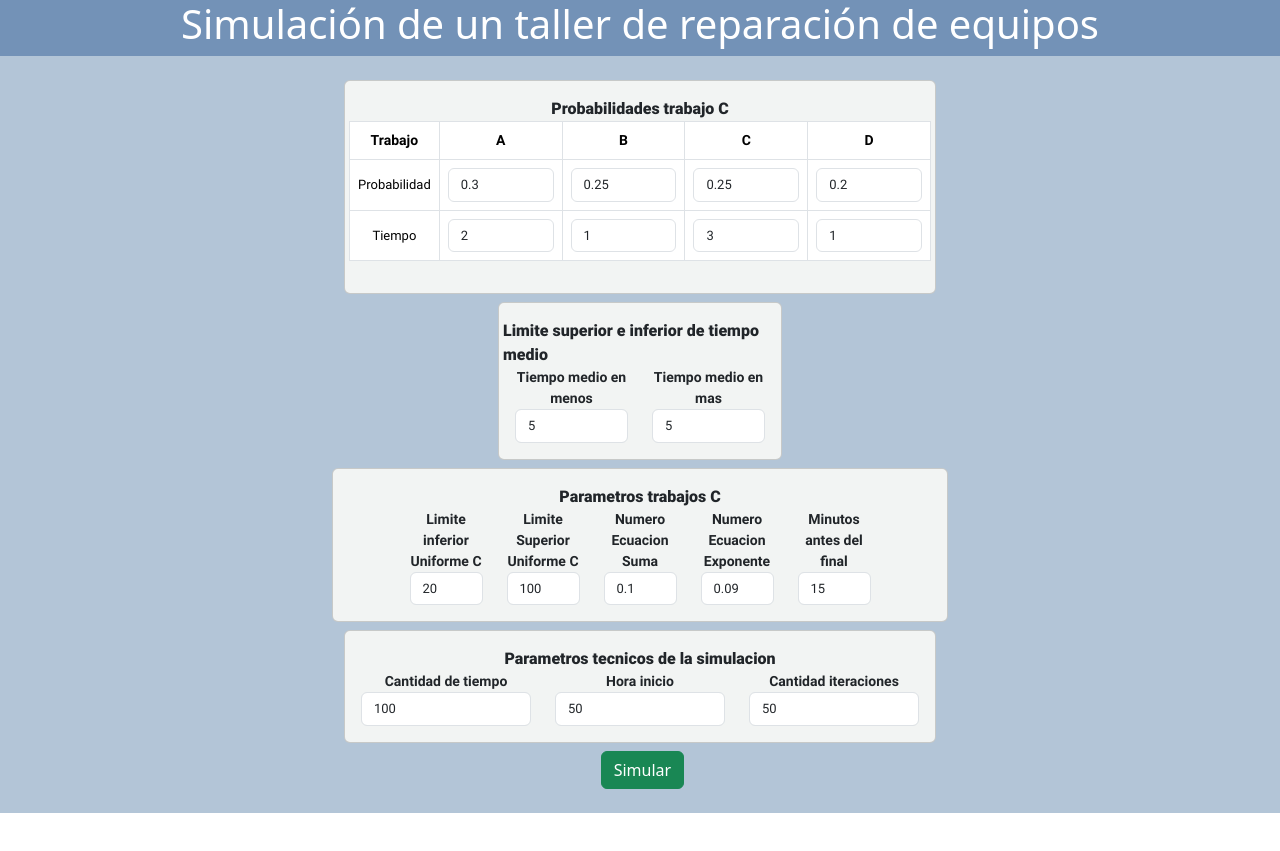
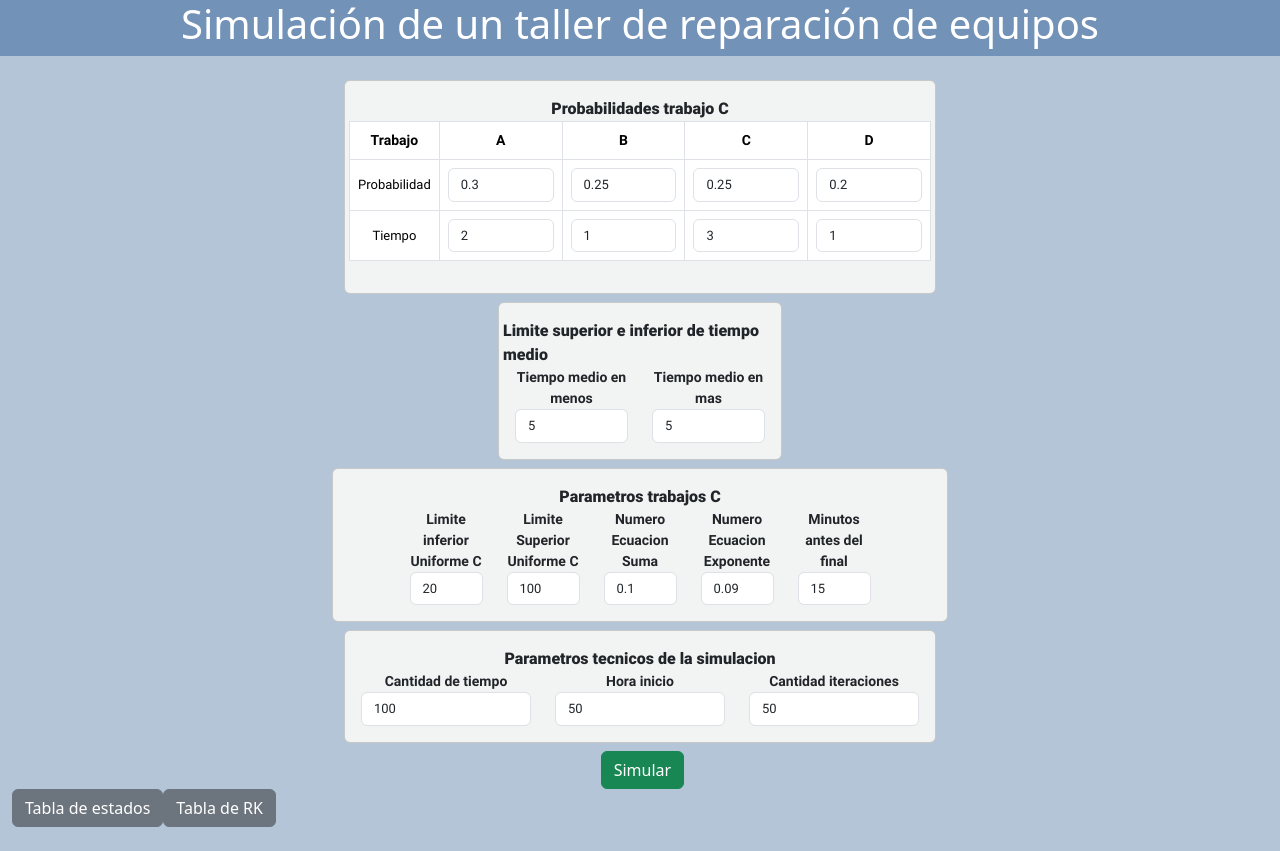
Before and after one commit to Juampi270302/simulacionTP4, a React (Vite) app in the folder frontTP4/: page / in a window 1280 px wide. Before the commit the page ends 813 px from the top, so only its background shows below. Built offline with nearby package versions, Linux system fonts and the light colour scheme.

Commit message:
Se copiaron tablaRK, botones y se modifico contexto para enviar parametros

```diff
--- a/frontTP4/src/App.jsx
+++ b/frontTP4/src/App.jsx
@@ -4,9 +4,11 @@ import TableStateVector from "./components/TableStateVector.jsx";
 import Header from "./components/Header.jsx";
 import SimulationParameters from "./components/SimulationParameters.jsx";
 import {useContext, useState} from "react";
+import RKTable from "./components/RKTable.jsx";
 
 function App() {
     const [calculosSimulacion, setcalculosSimulacion] = useState(null);
+    const [showStateTable, setShowStateTable] = useState(true);
     return (
         <ContextoSimulacionHandler>
             <div className="container-fluid body">
@@ -20,9 +22,19 @@ function App() {
                         <SimulationParameters setCalculosSimulacion={setcalculosSimulacion}></SimulationParameters>
                     </div>
                 </div>
-                <div className="row d-flex justify-content-center body mt-4">
-                    <div className="col-12 ">
-                        {calculosSimulacion && <TableStateVector calculosSimulacion={calculosSimulacion}></TableStateVector>}
+                <button onClick={() => setShowStateTable(true)} className="btn btn-secondary">
+                    Tabla de estados</button>
+                <button onClick={() => setShowStateTable(false)} className="btn btn-secondary">
+                    Tabla de RK</button>
+
+                <div className={`row d-flex justify-content-center body mt-4 ${showStateTable ? '' : 'd-none'}`}>
+                    <div className="col-12">
+                        {calculosSimulacion && <TableStateVector calculosSimulacion={calculosSimulacion}/>}
+                    </div>
+                </div>
+                <div className={`row d-flex justify-content-center body mt-4 ${showStateTable ? 'd-none' : ''}`}>
+                    <div className="col-12">
+                        {calculosSimulacion && <RKTable calculosSimulacion={calculosSimulacion}/>}
                     </div>
                 </div>
             </div>
--- a/frontTP4/src/components/RKTable.jsx
+++ b/frontTP4/src/components/RKTable.jsx
@@ -1,7 +1,11 @@
 import React, { useState } from 'react'
 
 const RKTable = ({ calculosSimulacion }) => {
+
     const equipos = calculosSimulacion.datosEquiposRK
+    const nSuma = calculosSimulacion.nsuma
+    const nExpo = calculosSimulacion.nexpo
+
 
     const [equipoSeleccionado, setEquipoSeleccionado] = useState(equipos[0]);
 
@@ -16,13 +20,13 @@ const RKTable = ({ calculosSimulacion }) => {
 
         while (C <= equipoSeleccionado.valorC) {
 
-            const k1 = h * (0.1 + Math.pow(e, 0.09 * C));
+            const k1 = h * (nSuma + Math.pow(e, nExpo * C));
             const auxk1 = C + k1 / 2
-            const k2 = h * (0.1 + Math.pow(e, 0.09 * auxk1));
+            const k2 = h * (nSuma + Math.pow(e, nExpo * auxk1));
             const auxk2 = C + k2 / 2
-            const k3 = h * (0.1 + Math.pow(e, 0.09 * auxk2));
+            const k3 = h * (nSuma + Math.pow(e, nExpo * auxk2));
             const auxk3 = C + k3
-            const k4 = h * (0.1 + Math.pow(e, 0.09 * auxk3));
+            const k4 = h * (nSuma + Math.pow(e, nExpo * auxk3));
             const Cn = C + (k1 + 2 * k2 + 2 * k3 + k4) / 6;
 
             rows.push({ t, C, k1, auxk1, k2, auxk2, k3, auxk3, k4, Cn });
@@ -32,13 +36,13 @@ const RKTable = ({ calculosSimulacion }) => {
         }
 
         if (!CIsZero) {
-            const k1 = h * (0.1 + Math.pow(e, 0.09 * C));
+            const k1 = h * (nSuma + Math.pow(e, nExpo * C));
             const auxk1 = C + k1 / 2
-            const k2 = h * (0.1 + Math.pow(e, 0.09 * auxk1));
+            const k2 = h * (nSuma + Math.pow(e, nExpo * auxk1));
             const auxk2 = C + k2 / 2
-            const k3 = h * (0.1 + Math.pow(e, 0.09 * auxk2));
+            const k3 = h * (nSuma + Math.pow(e, nExpo * auxk2));
             const auxk3 = C + k3
-            const k4 = h * (0.1 + Math.pow(e, 0.09 * auxk3));
+            const k4 = h * (nSuma + Math.pow(e, nExpo * auxk3));
             const Cn = C + (k1 + 2 * k2 + 2 * k3 + k4) / 6;
 
             rows.push({ t, C, k1, auxk1, k2, auxk2, k3, auxk3, k4, Cn });
--- a/frontTP4/src/contexts/ContextoSimulacion.jsx
+++ b/frontTP4/src/contexts/ContextoSimulacion.jsx
@@ -47,7 +47,7 @@ function reducer(params, action) {
             return {...params, timeMax: action.value};
         case 'setLimInfUnifTC':
             return {...params, limInfUnifTC: action.value};
-        case 'setLlimSupUnifTC':
+        case 'setLimSupUnifTC':
             return {...params, limSupUnifTC: action.value};
         case 'setNSuma':
             return {...params, nSuma: action.value};
```
